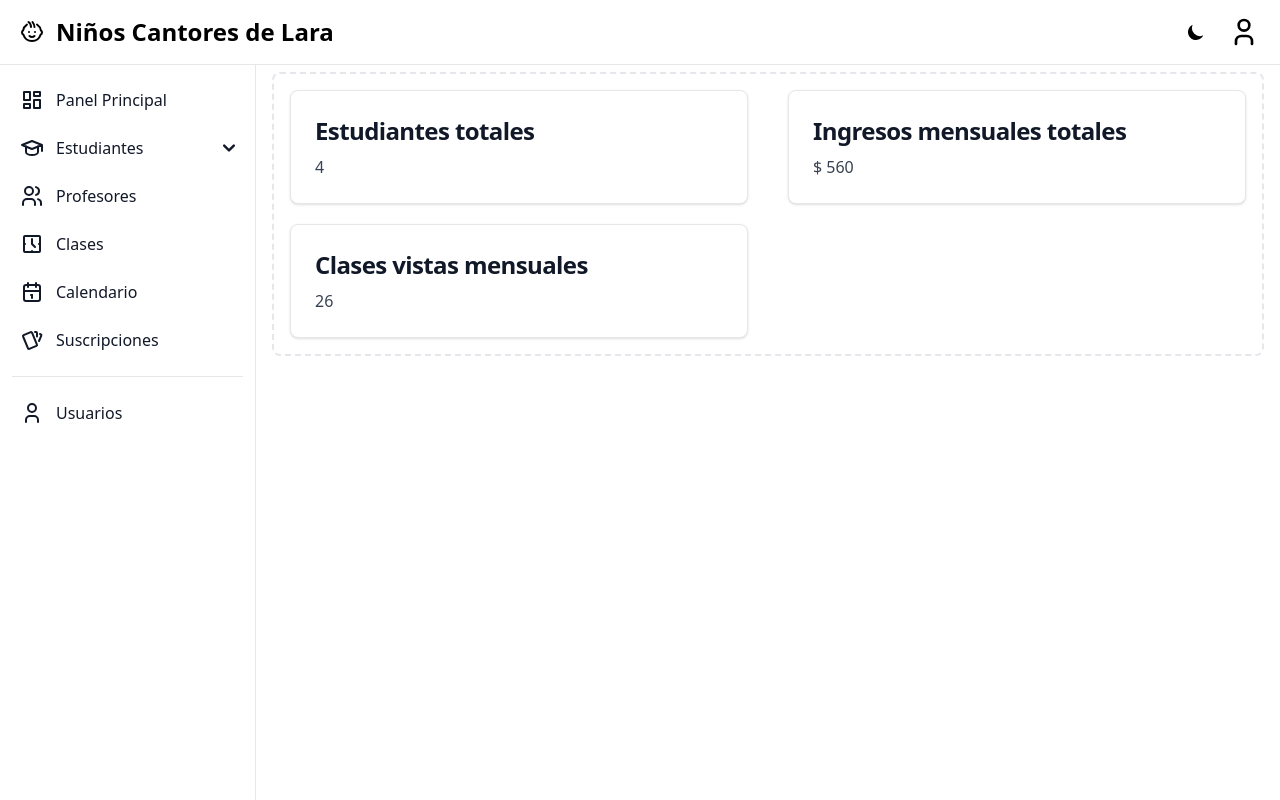
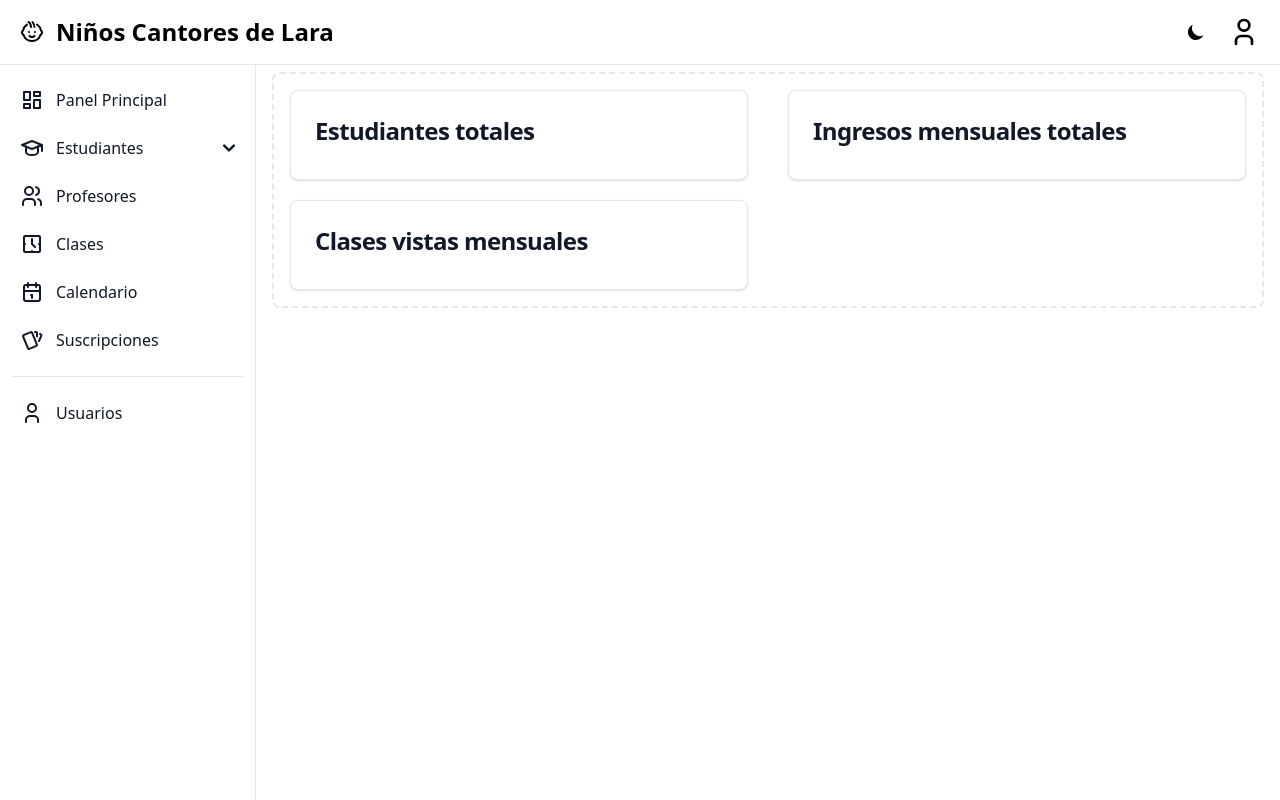
Before and after one commit to isturiz/ncl-django-project, a Django app: page / in a window 1280 px wide. Run offline with Django 4.2, Linux system fonts and the light colour scheme; a user stored in the database is signed in; data comes from the database, SQL or seed files in the repository; both versions use the stored data as it was after the commit; style sheets or scripts are compiled from the project's sources; some libraries are stand-ins or nearby versions.

Commit message:
update: hide info home.html

```diff
--- a/home/models.py
+++ b/home/models.py
@@ -35,7 +35,7 @@ class Lesson(models.Model):
     type = models.CharField(max_length=50)
 
     def __str__(self):
-        return self.name
+        return f"{self.name} {self.cost} {self.type}"
 
 class TeacherXLesson(models.Model):
     teacher = models.ForeignKey(Teacher, on_delete=models.CASCADE)
@@ -63,7 +63,7 @@ class StudentXLessonXSubscription(models.Model):
     lesson = models.ForeignKey(Lesson, on_delete=models.CASCADE, blank=True, null=True)
 
     def __str__(self):
-        return f"{self.start_date} - {self.student.first_name} {self.student.first_surname}"
+        return f"{self.student} - {self.subscription}"
 
 
 class Renew(models.Model):
--- a/templates/home.html
+++ b/templates/home.html
@@ -18,21 +18,21 @@
       <div>
         <a href="{% url "student-list" %}" class="block w-full h-full p-6 bg-white border border-gray-200 rounded-lg shadow hover:bg-gray-100 dark:bg-gray-800 dark:border-gray-700 dark:hover:bg-gray-700">
           <h5 class="mb-2 text-2xl font-bold tracking-tight text-gray-900 dark:text-white">Estudiantes totales</h5>
-          <p class="font-normal text-gray-700 dark:text-gray-400">{{ students | length }}</p>
+          {% comment %} <p class="font-normal text-gray-700 dark:text-gray-400">{{ students | length }}</p> {% endcomment %}
         </a>
       </div>
 
       <div>
         <a href="#" class="block w-full h-full p-6 bg-white border border-gray-200 rounded-lg shadow hover:bg-gray-100 dark:bg-gray-800 dark:border-gray-700 dark:hover:bg-gray-700">
           <h5 class="mb-2 text-2xl font-bold tracking-tight text-gray-900 dark:text-white">Ingresos mensuales totales</h5>
-          <p class="font-normal text-gray-700 dark:text-gray-400">$ 560</p>
+          {% comment %} <p class="font-normal text-gray-700 dark:text-gray-400">$ 560</p> {% endcomment %}
         </a>
       </div>
 
       <div class="">
         <a href="#" class="block w-full h-full p-6 bg-white border border-gray-200 rounded-lg shadow hover:bg-gray-100 dark:bg-gray-800 dark:border-gray-700 dark:hover:bg-gray-700">
           <h5 class="mb-2 text-2xl font-bold tracking-tight text-gray-900 dark:text-white">Clases vistas mensuales</h5>
-          <p class="font-normal text-gray-700 dark:text-gray-400">26</p>
+          {% comment %} <p class="font-normal text-gray-700 dark:text-gray-400">26</p> {% endcomment %}
         </a>
       </div>
 
```
Also changed, not shown: db.sqlite3, 1 other file.
